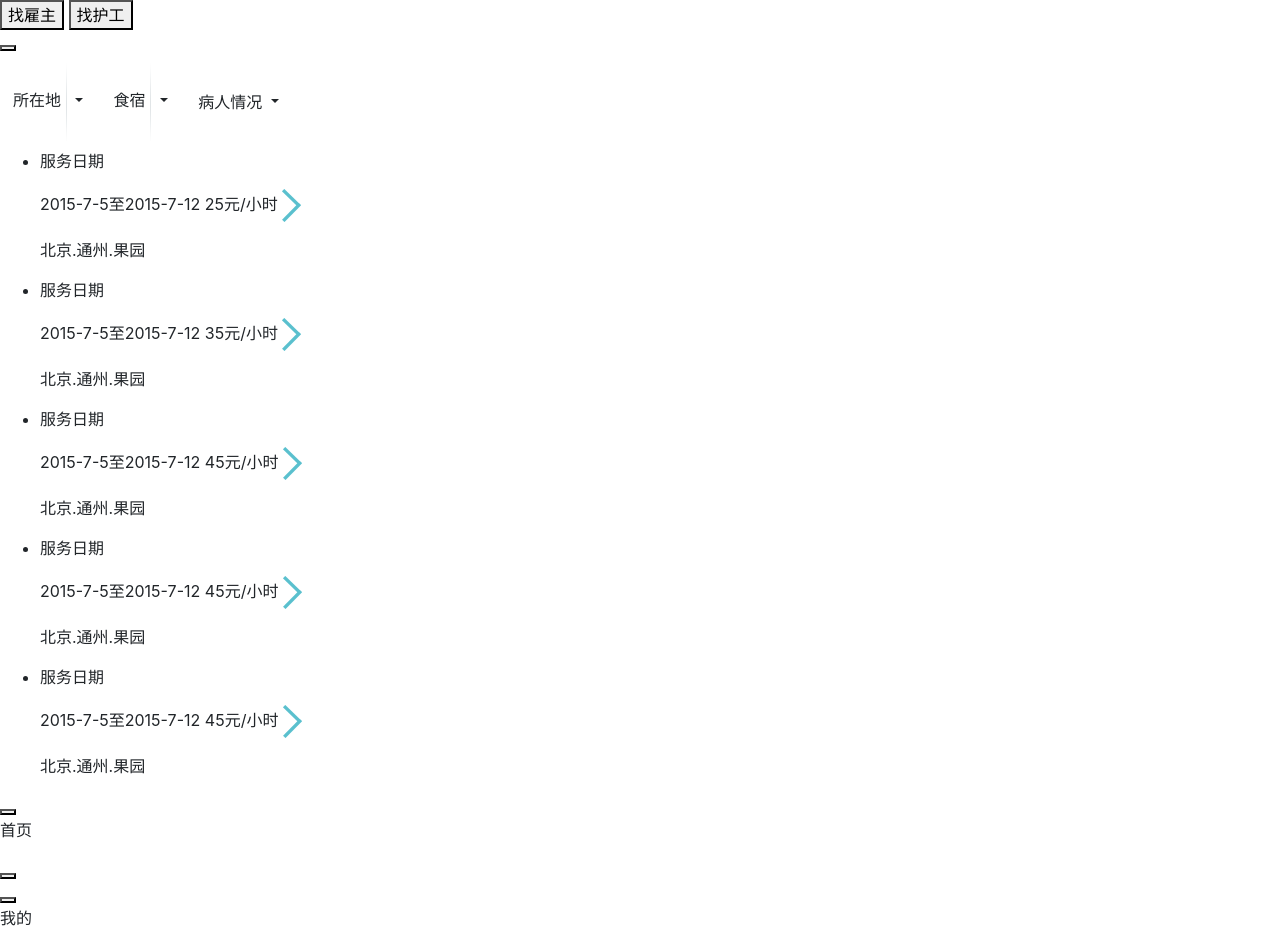
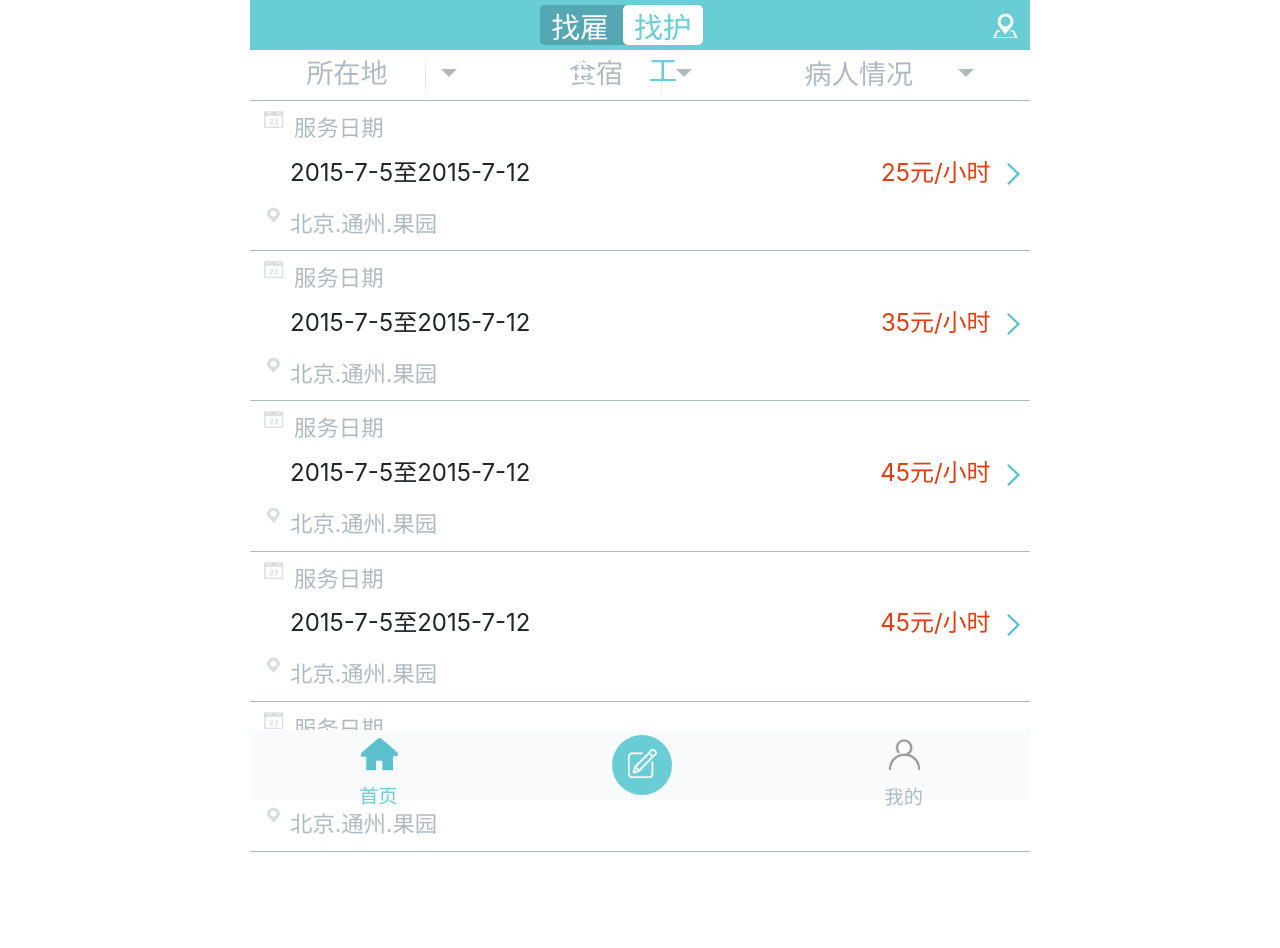
Before and after one commit to luoluo6666/haha, a plain HTML site: page test-6/task6.html in a window 1280 px wide. Drawn offline with nearby package versions, Linux system fonts and the light colour scheme.

Commit message:
Update task6.html

```diff
--- a/test-6/task6.html
+++ b/test-6/task6.html
@@ -7,7 +7,7 @@
     <script src="http://how2j.cn/study/js/jquery/2.0.0/jquery.min.js"></script>
     <link href="http://how2j.cn/study/css/bootstrap/3.3.6/bootstrap.min.css" rel="stylesheet">
     <script src="http://how2j.cn/study/js/bootstrap/3.3.6/bootstrap.min.js"></script>
-    <link href="task6-1.css" rel="stylesheet" type="text/css"/>
+    <link href="task6.css" rel="stylesheet" type="text/css"/>
     <title>Title</title>
 </head>
 <body>
```
